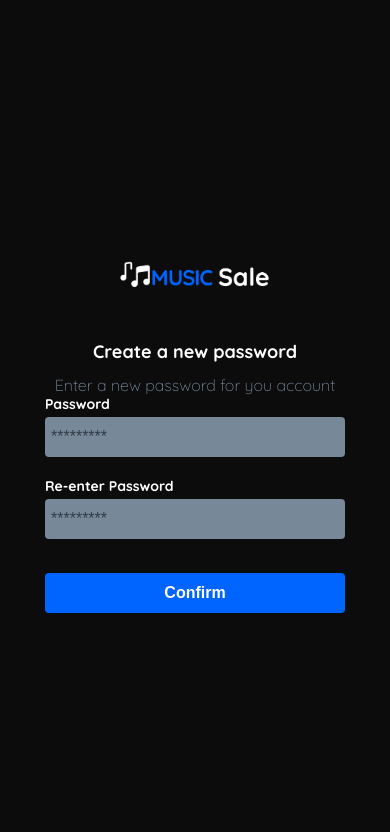
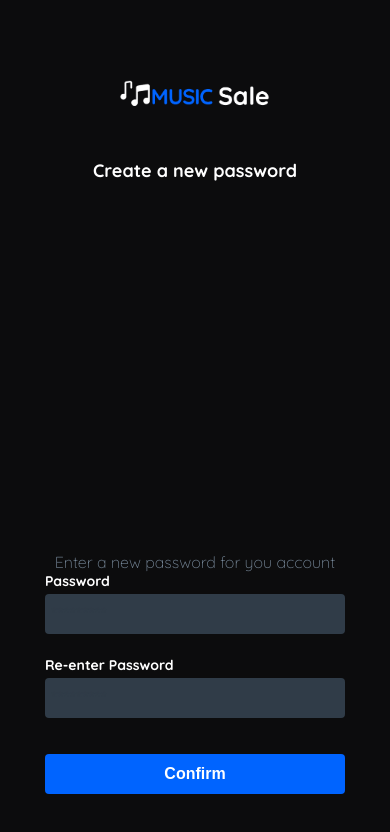
Before and after one commit to Brycot/Music-Shop, a React app: page /#/new-password in a window 390 px wide. Shown: the top 832 px of the page. Built offline with nearby package versions, Linux system fonts and the light colour scheme.

Commit message:
Added routes for MyAccount and CreateAccount views

```diff
--- a/src/routes/Routes.jsx
+++ b/src/routes/Routes.jsx
@@ -1,13 +1,15 @@
 import React from "react";
 import { HashRouter, Routes, Route } from "react-router-dom";
 
-import Layout from "../containers/Layout";
-import NewPassWord from "../views/NewPassword/NewPassword";
+import Layout from "@containers/Layout";
+import NewPassWord from "@views/NewPassword/NewPassword";
 // import RecoveryPassword from "../views/RecoveryPassWord/RecoveryPassword";
-import Home from "../views/Home/Home";
-import NotFound from "../views/NotFound/NotFound";
-import EmailSend from "../views/EmailSend/EmailSend";
-import Login from "../views/Login/Login";
+import Home from "@views/Home/Home";
+import NotFound from "@views/NotFound/NotFound";
+import EmailSend from "@views/EmailSend/EmailSend";
+import Login from "@views/Login/Login";
+import MyAccount from "@views/MyAccount/MyAccount";
+import CreateAccount from "@views/CreateAccount/CreateAccount";
 
 function RoutesMusic() {
     return (
@@ -20,15 +22,13 @@ function RoutesMusic() {
                         path="/new-password"
                         element={<NewPassWord />}
                     />
+                    <Route exact path="/email-send" element={<EmailSend />} />
+                    <Route exact path="/login" element={<Login />} />
+                    <Route exact path="/my-account" element={<MyAccount />} />
                     <Route
                         exact
-                        path="/email-send"
-                        element={<EmailSend />}
-                    />
-                    <Route
-                        exact
-                        path="/login"
-                        element={<Login />}
+                        path="/create-account"
+                        element={<CreateAccount />}
                     />
                     <Route exact path="*" element={<NotFound />} />
                 </Routes>
--- /dev/null
+++ b/src/views/CreateAccount/CreateAccount.jsx
@@ -0,0 +1,51 @@
+import React from "react";
+import Button from "@components/Button/Button";
+import "./CreateAccount.scss"
+
+function CreateAccount() {
+    return (
+        <div className="login">
+            <div className="form-container">
+                <h1 className="title">My Account</h1>
+                <form action="/" className="form">
+                    <div>
+                        <label htmlFor="name" className="label">
+                            Name
+                        </label>
+                        <input
+                            type="text"
+                            id="name"
+                            placeholder="Pepito Perez"
+                            className="input input-name"
+                        />
+                        <label htmlFor="email" className="label">
+                            Email Address
+                        </label>
+                        <input
+                            type="text"
+                            id="email"
+                            placeholder="pepito@example.com"
+                            className="input input-email"
+                        />
+                        <label htmlFor="password" className="label">
+                            Password
+                        </label>
+                        <input
+                            type="password"
+                            id="password"
+                            placeholder="*********"
+                            className="input input-password"
+                        />
+                    </div>
+                    <Button
+                        typeButton={"submit"}
+                        textButton={"Create Account"}
+                        type={"primary-button login-button"}
+                    />
+                </form>
+            </div>
+        </div>
+    );
+}
+
+export default CreateAccount;
--- /dev/null
+++ b/src/views/CreateAccount/CreateAccount.scss
@@ -0,0 +1,68 @@
+@use '../../styles/vars';
+
+
+.login {
+    width: 100%;
+    height: 100vh;
+    display: grid;
+    place-items: center;
+    padding: 20px 0;
+}
+
+.form-container {
+    display: grid;
+    grid-template-rows: auto 1fr auto;
+    width: 300px;
+}
+
+.title {
+    font-size: var(--lg);
+    margin-bottom: 35px;
+    text-align: start;
+    color: white;
+}
+
+.form{
+    display: flex;
+    flex-direction: column;
+
+}
+
+.form div {
+    display: flex;
+    flex-direction: column;
+}
+
+.label {
+    font-size: var(--sm);
+    font-weight: bold;
+    margin-bottom: 4px;
+    color: white;
+}
+
+.input {
+    background-color: var(--text-input-field);
+    border: none;
+    border-radius: 4px;
+    height: 40px;
+    font-size: var(--md);
+    padding: 6px;
+    margin-bottom: 20px;
+}
+
+.input-name,
+.input-email,
+.input-password {
+    margin-bottom: 22px;
+}
+
+
+@media (max-width: 640px) {
+    .form-container {
+        height: 100%;
+    }
+    .form {
+        height: 100%;
+        justify-content: space-between;
+    }
+}
--- a/src/views/Login/Login.jsx
+++ b/src/views/Login/Login.jsx
@@ -1,7 +1,8 @@
 import React from "react";
-import Button from "../../components/Button/Button";
+import Button from "@components/Button/Button";
 import "./Login.scss";
 import logo from "@logos/logo_yard_sale.png";
+
 function Login() {
     return (
         <div className="login">
--- /dev/null
+++ b/src/views/MyAccount/MyAccount.jsx
@@ -0,0 +1,36 @@
+import React from "react";
+import Button from "@components/Button/Button";
+import "./MyAccount.scss";
+
+function MyAccount() {
+    return (
+        <div className="login">
+            <div className="form-container">
+                <h1 className="title">My Account</h1>
+                <form action="/" className="form">
+                    <div>
+                        <label htmlFor="name" className="label">
+                            Name
+                        </label>
+                        <p className="value">Pepito Perez</p>
+                        <label htmlFor="email" className="label">
+                            Email Address
+                        </label>
+                        <p className="value">pepito@example.com</p>
+                        <label htmlFor="password" className="label">
+                            Password
+                        </label>
+                        <p className="value">*********</p>
+                    </div>
+                    <Button
+                        typeButton={"submit"}
+                        textButton={"Edit"}
+                        type={"secondary-button login-button"}
+                    />
+                </form>
+            </div>
+        </div>
+    );
+}
+
+export default MyAccount;
--- /dev/null
+++ b/src/views/MyAccount/MyAccount.scss
@@ -0,0 +1,56 @@
+@use '../../styles/vars';
+
+.login {
+    width: 100%;
+    height: 100vh;
+    display: grid;
+    place-items: center;
+}
+
+.form-container {
+    display: grid;
+    grid-template-rows: auto 1fr auto;
+    width: 300px;
+}
+
+.title {
+    font-size: var(--lg);
+    margin-bottom: 35px;
+    text-align: start;
+    color: white;
+}
+
+.form{
+    display: flex;
+    flex-direction: column;
+
+}
+
+.form div {
+    display: flex;
+    flex-direction: column;
+}
+
+.label {
+    font-size: var(--sm);
+    font-weight: bold;
+    margin-bottom: 4px;
+    color: white;
+}
+
+.value {
+    color: var(--very-light-pink);
+    font-size: var(--md);
+    margin: 4px 0 32px 0;
+}
+
+
+@media (max-width: 640px) {
+    .form-container {
+        height: 100%;
+    }
+    .form {
+        height: 100%;
+        justify-content: space-between;
+    }
+}
```
